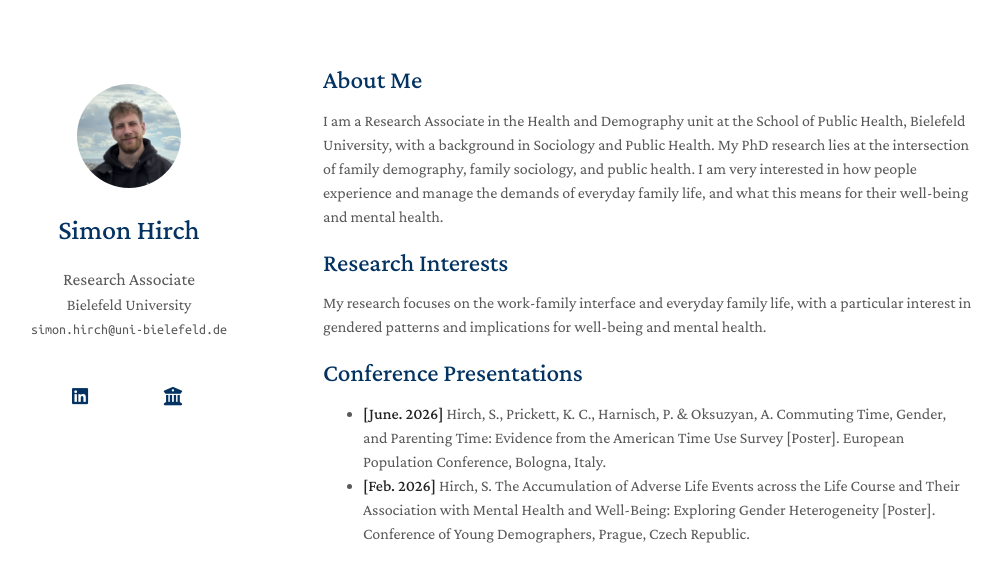
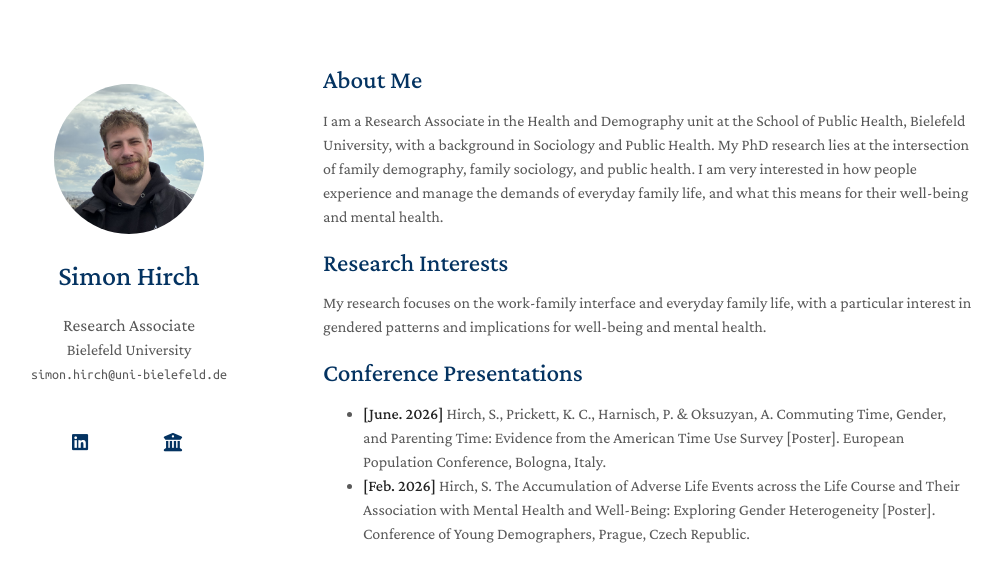
Before and after one commit to Simon-Hirch/simon-hirch.github.io, a Jekyll site: the page built from index.md, in a window 1280 px wide. Shown: the top 582 px of the page, without its empty margins (147-1148 px from the left). Built offline with Jekyll 4.4.1, drawn with Linux system fonts in a browser that asks for light colours; a style sheet for code colours, icons or effects is not loaded; our own code applies the rules of GitHub Pages for plain Markdown files.

Commit message:
Update style.scss

```diff
--- a/assets/css/style.scss
+++ b/assets/css/style.scss
@@ -2,3 +2,9 @@
 ---
 
 @import "minimal-light";
+
+
+.image.avatar img {
+  width: 150px; /* nach Wunsch anpassen */
+  border-radius: 50%; /* für rundes Bild */
+}
```
